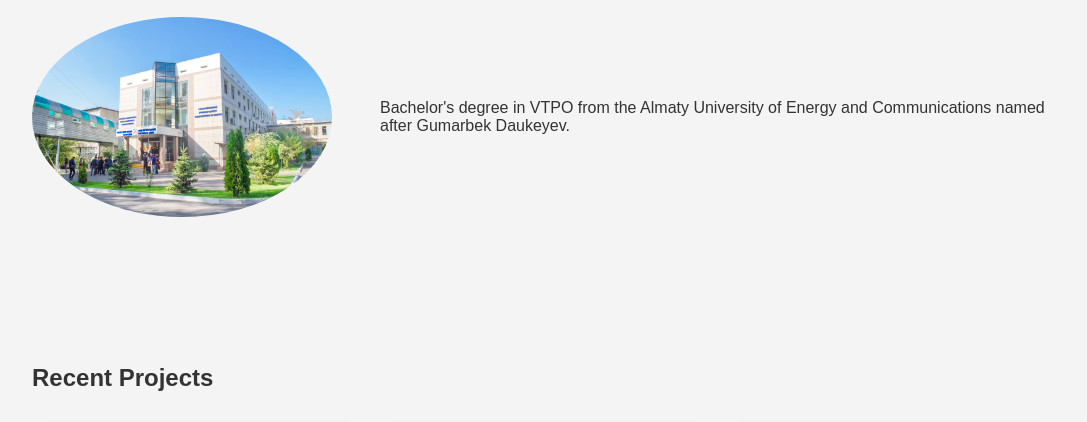
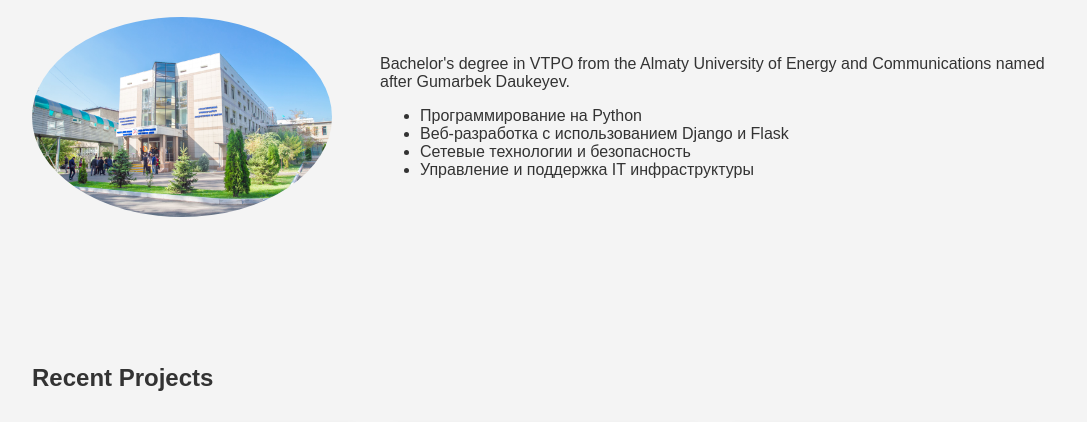
Before and after one commit to ghostqaw/my-portfolio, a plain HTML site: page index.html in a window 1280 px wide. Shown: the part 996-1418 px from the top of the page, without its empty margins (96-1183 px from the left). Drawn offline with Linux system fonts and the light colour scheme.

Commit message:
Update index.html

```diff
--- a/index.html
+++ b/index.html
@@ -47,6 +47,12 @@
                     <p data-en="Bachelor's degree in VTPO from the Almaty University of Energy and Communications named after Gumarbek Daukeyev." data-ru="Степень бакалавра ВТПО в Алматинском Университете Энергетики и Связи имени Гумарбека Даукеева.">
                    Bachelor's degree in VTPO from the Almaty University of Energy and Communications named after Gumarbek Daukeyev.
                     </p>
+                    <ul>
+                    <li>Программирование на Python</li>
+                    <li>Веб-разработка с использованием Django и Flask</li>
+                    <li>Сетевые технологии и безопасность</li>
+                    <li>Управление и поддержка IT инфраструктуры</li>
+                </ul>
                 </div>
             </div>
         </div>
```
